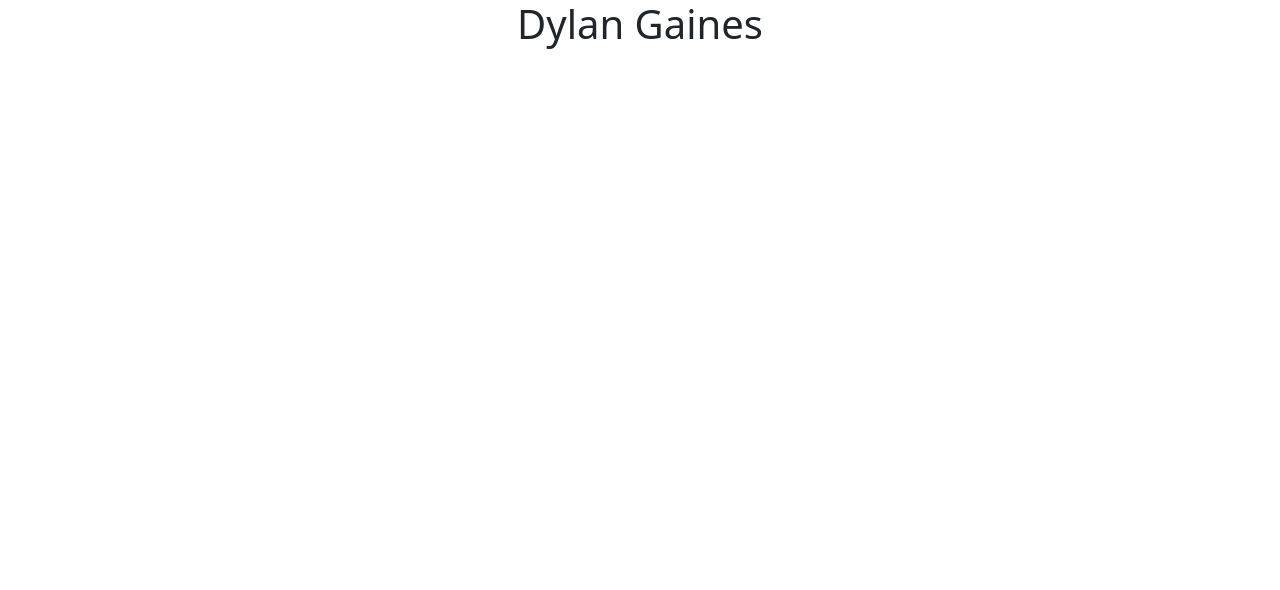
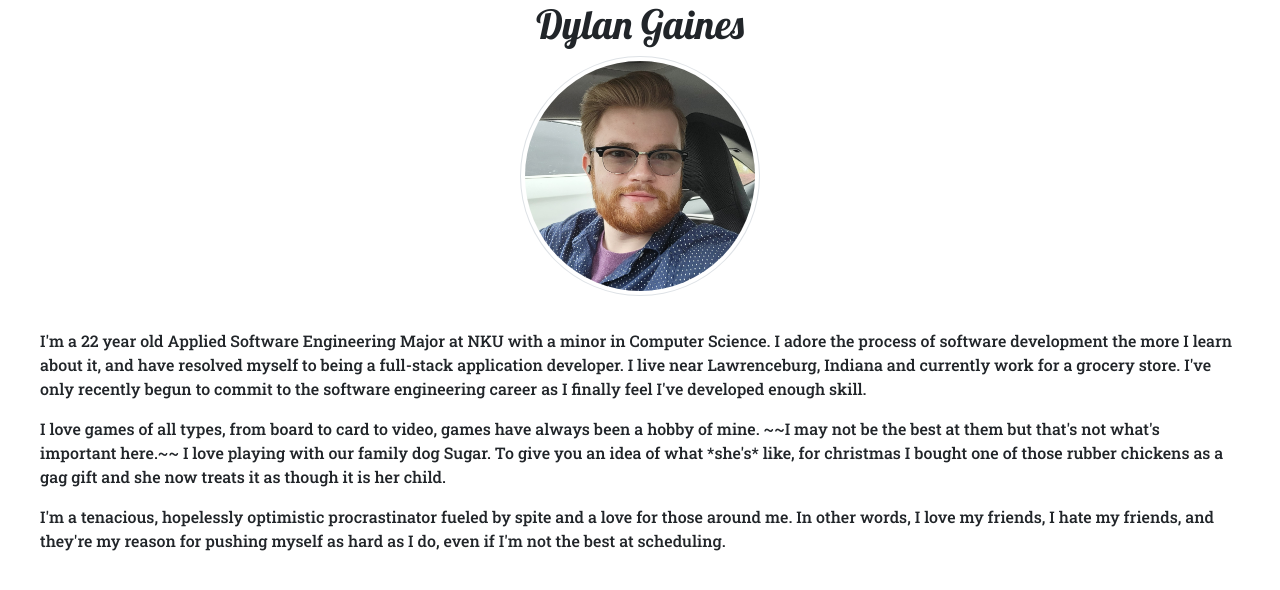
Before and after one commit to DylanMGaines/ase220--introdhtml, a plain HTML site: page index.html in a window 1280 px wide. Drawn offline with nearby package versions, Linux system fonts and the light colour scheme.

Commit message:
Framework
Introduced framework, added images for future use, introduced basics of media query

```diff
--- a/index.html
+++ b/index.html
@@ -12,24 +12,71 @@
     <!--External Font Placeholder-->
 
     <style>
+        @import url('https://fonts.googleapis.com/css2?family=Lobster&family=Roboto+Slab:wght@500&display=swap');
+        #nameTag {
+            font-family: 'Lobster', cursive;
+        }
 
+        #pfp {
+            width: 90%;
+        }
+
+        .bioStuff {
+            font-family: 'Roboto Slab', serif;
+        }
+
+        @media screen and (min-width: 600px) {
+            #pfp {
+                width: 75%;
+            }
+        }
+
+        @media screen and (min-width: 750px) {
+            #pfp {
+                width: 50%;
+            }
+        }
+
+        @media screen and (min-width: 900px) {
+            #pfp {
+                width: 50%;
+            }
+        }
+
+        @media screen and (min-width: 1100px) {
+            #pfp {
+                width: 20%;
+            }
+        }
     </style>
     <title>Dylan Gaines -- introdHTML</title>
 </head>
 
 <body id="body">
-    <main class="d-flex justify-content-center px-3 mx-4">
+    <main class="d-flex flex-column align-items-center px-3 mx-4">
         <!--row one-->
-        <div class="flex-row">
-            <h1 id="nameTag" class="flex-column">Dylan Gaines</h1>
+        <div id="nameBin" class="flex-row justify-content-center">
+            <h1 class="fs-1" id="nameTag">Dylan Gaines</h1>
         </div>
         <!--row two - image (me)-->
-        <div id="pfp" class="flex-row">
-
+        <div id="pfpBin" class="flex-row">
+            <!--Had to set display to block for image to align properly-->
+            <img id="pfp" src="./media/me.jpg" class="mx-auto d-block img-thumbnail rounded-circle" style="justify-self: center;">
         </div>
+        <hr>
         <!--row three - bio and links -->
-        <div id="bioBin" class="flex-row">
-
+        <div id="bioBin" class="d-flex flex-row flex-wrap">
+            <p class="bioStuff">
+                I'm a 22 year old Applied Software Engineering Major at NKU with a minor in Computer Science. I adore the process of software development the more I learn about it, and have resolved myself to being a full-stack application developer. I live near Lawrenceburg,
+                Indiana and currently work for a grocery store. I've only recently begun to commit to the software engineering career as I finally feel I've developed enough skill.
+            </p>
+            <p class="bioStuff">
+                I love games of all types, from board to card to video, games have always been a hobby of mine. ~~I may not be the best at them but that's not what's important here.~~ I love playing with our family dog Sugar. To give you an idea of what *she's* like,
+                for christmas I bought one of those rubber chickens as a gag gift and she now treats it as though it is her child.
+            </p>
+            <p class="bioStuff">
+                I'm a tenacious, hopelessly optimistic procrastinator fueled by spite and a love for those around me. In other words, I love my friends, I hate my friends, and they're my reason for pushing myself as hard as I do, even if I'm not the best at scheduling.
+            </p>
         </div>
         <!--row four -  images (five)-->
         <div id="imgBin" class="flex-row">
```
Also changed, not shown: media/20200908_180520.jpg (added), media/IMG_20220123_085152.jpg (added), media/New York.jpeg (added), media/me.jpg (added), 3 other files.
